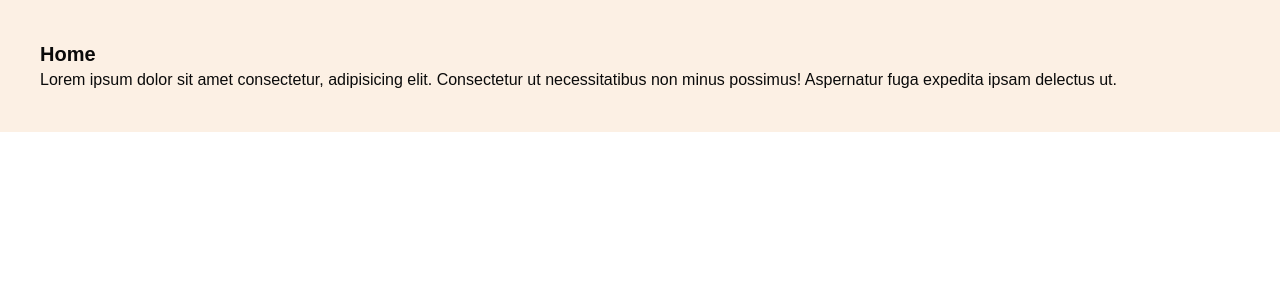
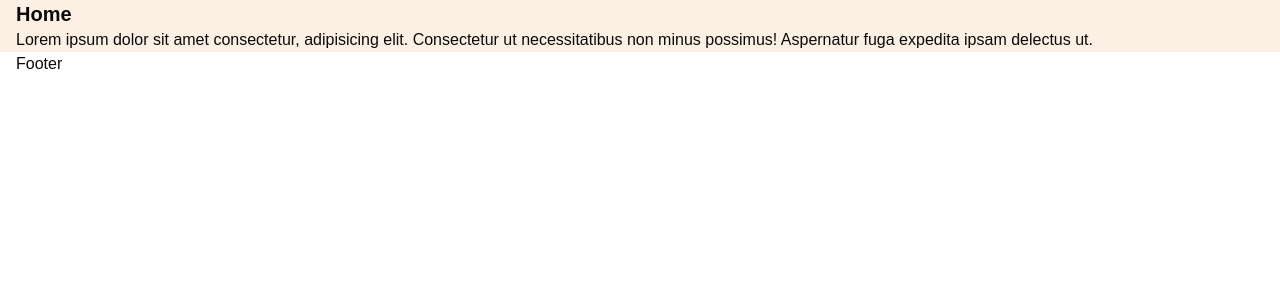
Before and after one commit to pramodsinzh/Shopora, a Next.js app: page / in a window 1280 px wide. Shown: the top 300 px of the page. Built offline with nearby package versions, Linux system fonts and the light colour scheme.

Commit message:
Project Setup Done

```diff
--- a/app/layout.tsx
+++ b/app/layout.tsx
@@ -2,6 +2,8 @@ import type { Metadata } from "next";
 import "./globals.css";
 import { Geist } from "next/font/google";
 import { cn } from "@/lib/utils";
+import Header from "@/components/Header";
+import Footer from "@/components/Footer";
 
 const geist = Geist({subsets:['latin'],variable:'--font-sans'});
 
@@ -17,7 +19,11 @@ export default function RootLayout({
 }>) {
   return (
     <html lang="en" className={cn("font-sans", geist.variable)} >
-      <body className="font-poppins antialiased">{children}</body>
+      <body className="font-poppins antialiased">
+        <Header />
+        {children}
+        <Footer />
+        </body>
     </html>
   );
 }
--- a/app/page.tsx
+++ b/app/page.tsx
@@ -1,11 +1,12 @@
+import Container from '@/components/Container'
 import React from 'react'
 
 const Home = () => {
   return (
-    <div className='p-10 bg-shop_light_pink'>
+    <Container className='bg-shop_light_pink'>
       <h2 className='text-xl font-semibold'>Home</h2>
       <p>Lorem ipsum dolor sit amet consectetur, adipisicing elit. Consectetur ut necessitatibus non minus possimus! Aspernatur fuga expedita ipsam delectus ut.</p>
-    </div>
+    </Container>
   )
 }
 
--- /dev/null
+++ b/components/Container.tsx
@@ -0,0 +1,10 @@
+import { cn } from '@/lib/utils';
+import React from 'react'
+
+const Container = ({children, className} : {children: React.ReactNode; className?: string}) => {
+  return (
+    <div className={cn('max-w-screen-xl mx-auto px-4', className)}>{children}</div>
+  )
+}
+
+export default Container
--- /dev/null
+++ b/components/Footer.tsx
@@ -0,0 +1,12 @@
+import React from 'react'
+import Container from './Container'
+
+const Footer = () => {
+  return (
+    <footer>
+        <Container>Footer</Container>
+    </footer>
+  )
+}
+
+export default Footer
--- /dev/null
+++ b/components/Header.tsx
@@ -0,0 +1,16 @@
+import React from 'react'
+import Container from './Container'
+
+const Header = () => {
+  return (
+    <header>
+        <Container>
+            {/* logo */}
+            {/* NavButton */}
+            {/* NavAdmin */}
+        </Container>
+    </header>
+  )
+}
+
+export default Header
```
